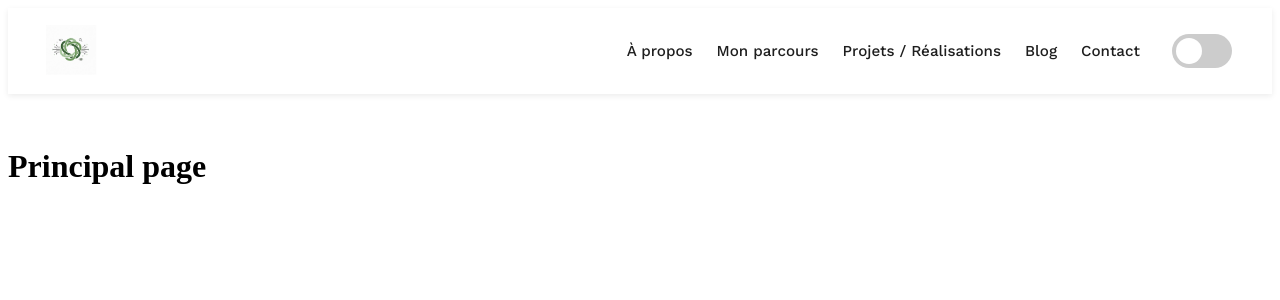
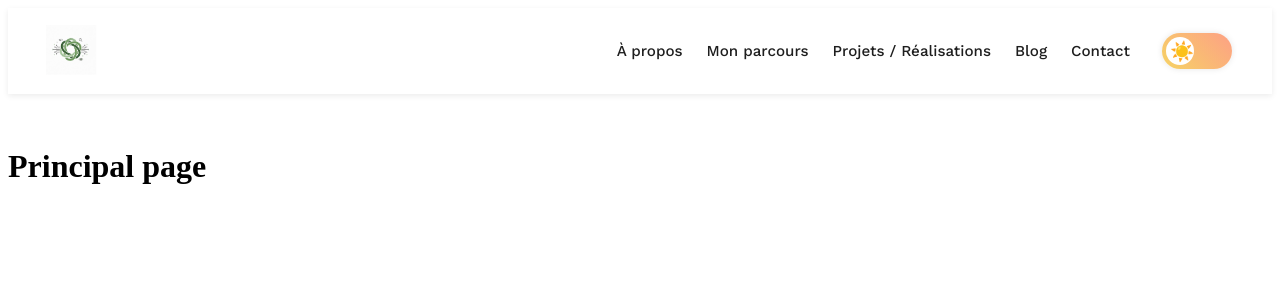
Before and after one commit to C-Alicia/portfolio_ac, a Vue app: page / in a window 1280 px wide. Shown: the top 300 px of the page. Built offline with nearby package versions, Linux system fonts and the light colour scheme.

Commit message:
feat : update toogle personalize the button

```diff
--- a/src/components/Toogle.vue
+++ b/src/components/Toogle.vue
@@ -1,102 +1,116 @@
 <template>
-
   <body color-scheme="isDark ? 'dark' : 'light'">
     <label class="switch">
-            <input type="checkbox" @click="toggleDark()">
-            <span class="slider round"></span>
+      <input type="checkbox" @click="toggleDark()" />
+      <span class="slider">
+        <span class="icon sun">☀️</span>
+        <span class="icon moon">🌙</span>
+      </span>
     </label>
   </body>
 </template>
 
+<script setup>
+import { useDark, useToggle } from '@vueuse/core'
 
-<script setup>
-
-import { useDark, useToggle } from '@vueuse/core';
-
-const isDark = useDark(
-    {
+const isDark = useDark({
   selector: 'body',
   attribute: 'color-scheme',
   valueDark: 'dark',
   valueLight: 'light',
+})
 
-    }
-)
-
-const toggleDark = useToggle(isDark);
+const toggleDark = useToggle(isDark)
 </script>
 
-
 <style>
+/* Conteneur du toggle */
 .switch {
   position: relative;
   display: inline-block;
-    width: 60px;
-    height: 34px;
+  width: 70px;
+  height: 36px;
 }
 
-/* Hide default HTML checkbox */
+/* Cacher le checkbox HTML */
 .switch input {
   opacity: 0;
   width: 0;
   height: 0;
 }
 
-/* The slider */
+/* Le slider principal */
 .slider {
   position: absolute;
   cursor: pointer;
-    top: 0;
-    left: 0;
-    right: 0;
-    bottom: 0;
-    background-color: #ccc;
-    -webkit-transition: .4s;
-    transition: .4s;
+  inset: 0;
+  background: linear-gradient(45deg, #f6d365, #fda085); /* Couleurs du mode jour */
+  border-radius: 34px;
+  transition: background 0.5s ease;
+  display: flex;
+  align-items: center;
+  justify-content: space-between;
+  padding: 0 8px;
+  box-shadow: 0 0 6px rgba(0, 0, 0, 0.1);
 }
 
-.slider:before {
+/* Icônes soleil et lune */
+.icon {
+  font-size: 1.2rem;
+  z-index: 2;
+  transition: opacity 0.4s ease, transform 0.4s ease;
+}
+
+.sun {
+  color: #facc15;
+  opacity: 1;
+  transform: translateX(0);
+}
+
+.moon {
+  color: #cbd5e1;
+  opacity: 0;
+  transform: translateX(-10px);
+}
+
+/* Le petit cercle qui glisse */
+.slider::before {
+  content: "";
   position: absolute;
-    content: "";
-    height: 26px;
-    width: 26px;
+  height: 28px;
+  width: 28px;
   left: 4px;
   bottom: 4px;
   background-color: white;
-    -webkit-transition: .4s;
-    transition: .4s;
+  border-radius: 50%;
+  transition: transform 0.4s ease;
 }
 
-input:checked+.slider {
-    background-color: #2196F3;
+/* Quand le toggle est activé (mode sombre) */
+input:checked + .slider {
+  background: linear-gradient(45deg, #283e51, #485563);
 }
 
-input:focus+.slider {
-    box-shadow: 0 0 1px #2196F3;
+input:checked + .slider .sun {
+  opacity: 0;
+  transform: translateX(10px) rotate(90deg);
 }
 
-input:checked+.slider:before {
-    -webkit-transform: translateX(26px);
-    -ms-transform: translateX(26px);
-    transform: translateX(26px);
+input:checked + .slider .moon {
+  opacity: 1;
+  transform: translateX(0);
 }
 
-/* Rounded sliders */
-.slider.round {
-    border-radius: 34px;
+input:checked + .slider::before {
+  transform: translateX(34px);
 }
 
-.slider.round:before {
-    border-radius: 50%;
-}
-
-[color-scheme='dark']{
+/* Thèmes globaux */
+[color-scheme='dark'] {
   background-color: hsl(204, 42%, 27%);
 }
 
-[color-scheme='light']{
-    background-color: rgb(255, 255, 255);
+[color-scheme='light'] {
+  background-color: #ffffff;
 }
-
-
 </style>
```
Lines whose indentation alone changed are shown as unchanged.
